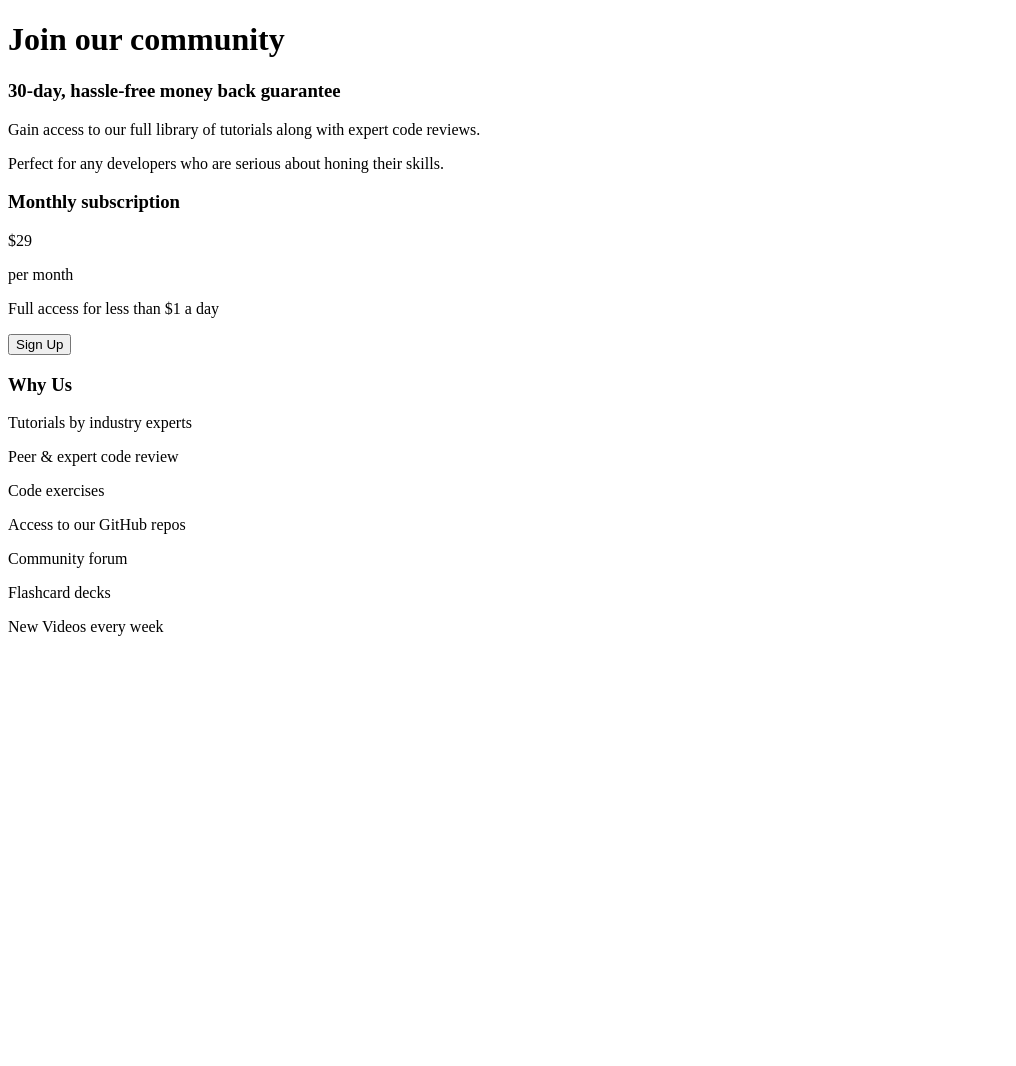
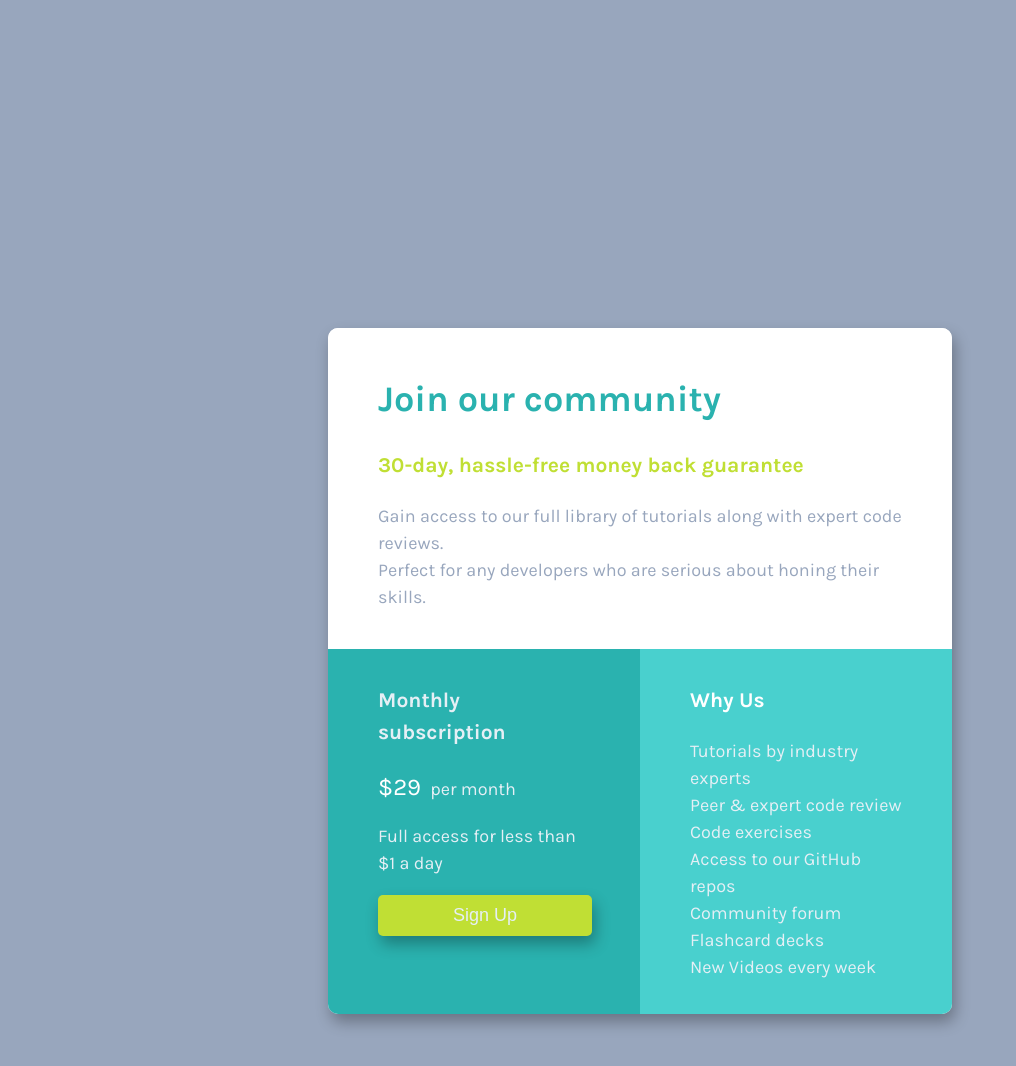
Before and after one commit to andrewlit10/single-price-grid-component, a plain HTML site: page index.html in a window 1280 px wide. Shown: the whole page, without its empty margins (0-1016 px from the left). Before the commit the page ends 800 px from the top, so only its background shows below. Drawn offline with Linux system fonts and the light colour scheme.

Commit message:
fixed desktop layout and added media query for mobile view

```diff
--- a/css/styles.css
+++ b/css/styles.css
@@ -0,0 +1,115 @@
+.body {
+    background-color:hsl(218, 22%, 67%);
+    padding: 25% 25%;
+    font-family: 'Karla', sans-serif;
+    font-size: 18px;
+    line-height: 1.5;
+}
+.community-card {
+
+    background-color: rgb(255, 255, 255);
+    max-width: 1440px;
+    justify-content: center;
+    align-items: center;
+    border-radius: 10px;
+    box-shadow: 3px 8px 15px rgba(0, 0, 0, 0.3);
+    overflow: hidden;
+
+}
+
+.community {
+    background-color: white;
+    padding: 20px 50px;
+    border-radius: 5px 5px 0px 0px;
+
+}
+.community p {
+    color: hsl(218, 22%, 67%);
+}
+.join {
+    color: hsl(179, 62%, 43%);
+}
+.thirty-day {
+    color:hsl(71, 73%, 54%);
+}
+.subscription {
+    padding: 15px 50px;
+    grid-area: subscription;
+    color:hsl(204, 43%, 93%);
+    background-color:hsl(179, 62%, 43%);
+
+}
+
+
+.twenty-nine  {
+    color: white;
+    font-size: 24px;
+    display: inline-block;
+    padding-right: 5px;
+}
+.button {
+    background-color: hsl(71, 73%, 54%);
+    color: hsl(204, 43%, 93%);
+    font-size: 18px;
+    padding: 10px 75px;
+    border-radius: 5px;
+    border-style: none;
+    white-space: nowrap;
+    overflow: hidden;
+    box-shadow: 3px 8px 15px rgba(0, 0, 0, 0.3);
+}
+.button-div {
+
+    top: 50%;
+    left: 50%;
+}
+.container {
+    display: grid;
+    grid-template-areas:
+        "subscription why-us" ;
+        grid-template-columns: 50%;
+    border-radius: 0px 0px 5px 5px;
+
+}
+.why-us {
+
+    padding: 15px 50px;
+    grid-area: why-us;
+    color:hsl(204, 43%, 93%);
+    background-color:hsl(179, 59%, 55%);
+}
+.why-us h3 {
+    color: white;
+}
+
+
+
+@media only screen and (max-width: 375px) {
+    .body {
+        padding: 20% 10%;
+    }
+    .community-card {
+        width: 100%;
+    }
+    .community {
+        grid-area: community;
+        padding: 10px 20px;
+    }
+    .subscription {
+        padding: 20px 20px 40px 20px;
+    }
+    .why-us {
+        padding: 20px 20px;
+    }
+    .container {
+        display: grid;
+        grid-template-columns: 100%;
+        grid-template-areas:
+        "community"
+        "subscription"
+        "why-us";
+    }
+    .body {
+        font-size: 12px;
+    }
+}
--- a/index.html
+++ b/index.html
@@ -1,35 +1,42 @@
 <!DOCTYPE html>
 <html lang="en">
 <head>
+    <meta name="viewport" content="width=device-width, initial-scale=1.0">
     <link rel="stylesheet" type="text/css" href="css/styles.css" />
+    <link rel="preconnect" href="https://fonts.googleapis.com">
+<link rel="preconnect" href="https://fonts.gstatic.com" crossorigin>
+<link href="https://fonts.googleapis.com/css2?family=Karla:wght@400;700&display=swap" rel="stylesheet">
     <title>Single price grid component</title>
 </head>
-<body>
+<body class="body">
+    <div class="community-card">
     <div class="community">
-        <h1>Join our community</h1>
-        <h3>30-day, hassle-free money back guarantee</h3>
-        <p>Gain access to our full library of tutorials along with expert code reviews.</p>
-        <p>Perfect for any developers who are serious about honing their skills.</p>
+        <h1 class="join">Join our community</h1>
+        <h3 class="thirty-day">30-day, hassle-free money back guarantee</h3>
+        <p>Gain access to our full library of tutorials along with expert code reviews.<br>
+        Perfect for any developers who are serious about honing their skills.</p>
     </div>
     <div class="container">
         <div class="subscription">
             <h3>Monthly subscription</h3>
-            <p>$29</p>
-            <p>per month</p>
+            <p><div class="twenty-nine">$29</div> per month</p>
             <p>Full access for less than $1 a day</p>
-            <button>Sign Up</button>
+            <div class="button-div">
+            <button class="button">Sign Up</button>
+            </div>
         </div>
         <div class="why-us">
             <h3>Why Us</h3>
-            <p>Tutorials by industry experts</p>
-            <p>Peer & expert code review</p>
-            <p>Code exercises</p>
-            <p>Access to our GitHub repos</p>
-            <p>Community forum</p>
-            <p>Flashcard decks</p>
-            <p>New Videos every week</p>
+            <p>Tutorials by industry experts<br>
+            Peer & expert code review<br>
+            Code exercises<br>
+            Access to our GitHub repos<br>
+            Community forum<br>
+            Flashcard decks<br>
+            New Videos every week</p>
 
         </div>
     </div>
+</div>
 </body>
 </html>
```
Also changed, not shown: 1 other file.
